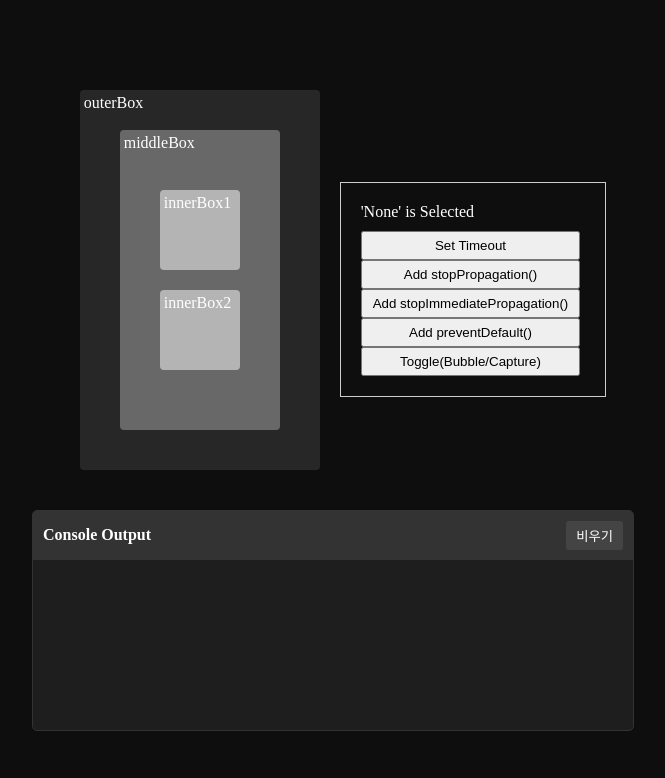
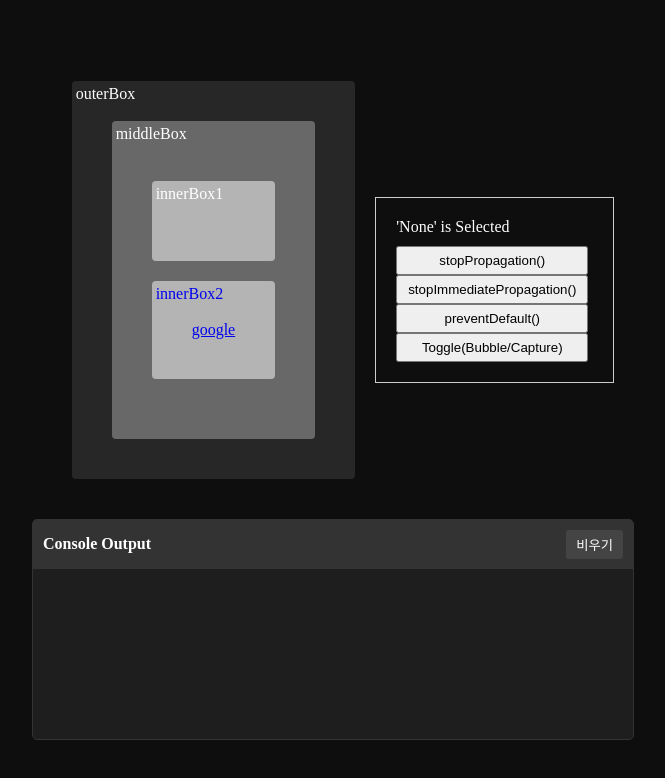
Before and after one commit to DavidLeeeee/Event, a plain HTML site: page index.html in a window 1280 px wide. Shown: the whole page, without its empty margins (307-972 px from the left). Drawn offline with Linux system fonts and the light colour scheme.

Commit message:
Update index.html

```diff
--- a/index.html
+++ b/index.html
@@ -5,6 +5,7 @@
   <meta name="viewport" content="width=device-width, initial-scale=1.0" />
   <link rel="stylesheet" href="./index.css" />
   <title>이벤트 전파</title>
+  <script type="text/javascript" src="main.js"></script>
 </head>
 <body>
   <section id="container">
@@ -18,25 +19,21 @@
               <p>innerBox1</p>
             </div>
             <div class="innerBox2">
+              <a href="http://google.com">google
                 <p>innerBox2</p>
+              </a>
             </div>
           </div>
         </div>
       </article>
-
       <article id="optionSetter">
         <div class="selectedBox">
           '<span id="selectedBoxName">None</span>' is Selected
         </div>
         <div class="option">
-            <button onclick="addTimeout()">Set Timeout</button>
-            <button onclick="addStopPropagation()">
-              Add stopPropagation()
-            </button>
-            <button onclick="addStopImmediatePropagation()">
-              Add stopImmediatePropagation()
-            </button>
-            <button onclick="addPreventDefault()">Add preventDefault()</button>
+          <button onclick="addStopPropagation()">stopPropagation()</button>
+          <button onclick="addStopImmediatePropagation()">stopImmediatePropagation()</button>
+          <button onclick="addPreventDefault()">preventDefault()</button>
           <button onclick="toggleEventPhase()">Toggle(Bubble/Capture)</button>
         </div>
       </article>
@@ -49,6 +46,5 @@
       <div class="console-body"></div>
     </article>
   </section>
-    <script type="text/javascript" src="main.js"></script>
 </body>
 </html>
```
Lines whose indentation alone changed are shown as unchanged.
